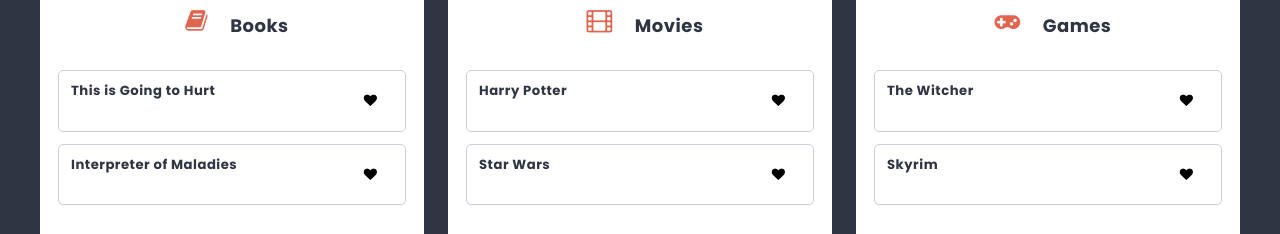
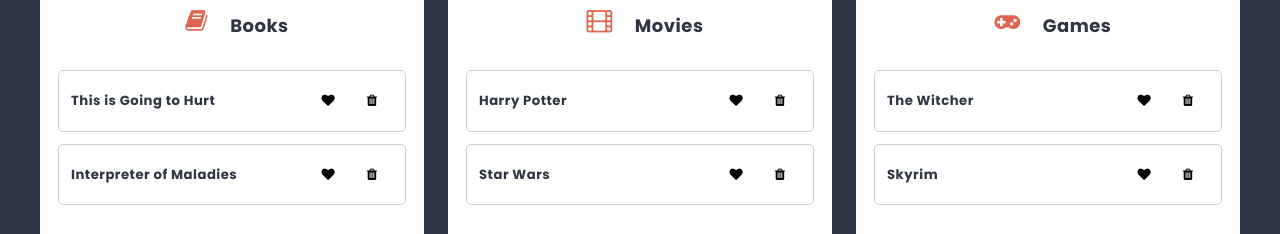
Before and after one commit to jollyzombie/react-to-do-app, a React (Create React App) app: page /list/1 in a window 1280 px wide. Shown: the part 461-695 px from the top of the page. Built offline with nearby package versions, Linux system fonts and the light colour scheme.

Commit message:
Add remove card func

```diff
--- a/src/components/Button/Button.js
+++ b/src/components/Button/Button.js
@@ -1,7 +1,7 @@
 import styles from './Button.module.scss';
 
-const Button = (props) => {
-  return <button className={styles.button}>{props.children}</button>;
+const Button = ({ children }) => {
+  return <button className={styles.button}>{children}</button>;
 };
 
 export default Button;
--- a/src/components/Card/Card.js
+++ b/src/components/Card/Card.js
@@ -2,23 +2,33 @@ import styles from './Card.module.scss';
 import clsx from 'clsx';
 
 import { useDispatch } from 'react-redux';
-import { toggleCardFavorite } from '../../redux/cardsRedux';
+import { toggleCardFavorite, removeCard } from '../../redux/cardsRedux';
 
-const Card = (props) => {
+const Card = ({ id, title, isFavorite }) => {
   const dispatch = useDispatch();
 
-  const handleClick = (e) => {
+  const handleClickFavorite = (e) => {
     e.preventDefault();
-    dispatch(toggleCardFavorite(props.id));
+    dispatch(toggleCardFavorite(id));
+  };
+
+  const handleClickRemove = (e) => {
+    e.preventDefault();
+    dispatch(removeCard(id));
   };
 
   return (
     <div>
       <li className={styles.card}>
-        {props.title}
-        <button className={styles.favButton} onClick={handleClick}>
-          <span className={clsx('fa fa-heart', props.isFavorite && styles.isFavorite)}></span>
+        {title}
+        <div>
+        <button className={styles.favButton} onClick={handleClickFavorite}>
+          <span className={clsx('fa fa-heart', isFavorite && styles.isFavorite)}></span>
         </button>
+        <button className={styles.favButton} onClick={handleClickRemove}>
+          <span className="fa fa-trash"></span>
+        </button>
+        </div>
       </li>
     </div>
   );
--- a/src/components/Card/Card.module.scss
+++ b/src/components/Card/Card.module.scss
@@ -1,4 +1,5 @@
 @import '../../styles/settings.scss';
+
 
 .card {
   position: relative;
@@ -8,20 +9,26 @@
   margin: 0 0 $base-size 0;
   border-radius: $radius;
   display: flex;
+  align-items: center;
   justify-content: space-between;
   font-weight: bold;
-}
+
 
   .favButton {
     border: none;
     cursor: pointer;
     background: none;
-  border-radius: $radius;
 
     &:hover {
       color: $color-success;
       transition: $transition;
     }
+  }
+
+  .removeButton {
+    border: none;
+    cursor: pointer;
+    background: none;
   }
 
   .isFavorite {
@@ -33,3 +40,4 @@
       transition: $transition;
     }
   }
+}
--- a/src/components/CardForm/CardForm.js
+++ b/src/components/CardForm/CardForm.js
@@ -13,7 +13,7 @@ const CardForm = ({ columnId }) => {
 
   const handleSubmit = (e) => {
     e.preventDefault();
-    dispatch(addCard({ ...columnId, title }));
+    dispatch(addCard({ columnId, title }));
     setTitle('');
   };
 
--- a/src/components/Column/Column.js
+++ b/src/components/Column/Column.js
@@ -5,21 +5,21 @@ import CardForm from '../CardForm/CardForm';
 import { useSelector } from 'react-redux';
 import { getFilteredCards } from '../../redux/cardsRedux';
 
-const Column = (props) => {
-  const cards = useSelector((state) => getFilteredCards(state, props.id));
+const Column = ({ icon, title, id }) => {
+  const cards = useSelector((state) => getFilteredCards(state, id));
 
   return (
     <article className={styles.column}>
       <h2 className={styles.title}>
-        <span className={styles.icon + ` fa fa-` + props.icon} />
-        {props.title}
+        <span className={styles.icon + ` fa fa-` + icon} />
+        {title}
       </h2>
       <ul className={styles.cards}>
         {cards.map((card) => (
           <Card key={card.id} title={card.title} isFavorite={card.isFavorite} id={card.id} />
         ))}
       </ul>
-      <CardForm columnId={props.id} />
+      <CardForm columnId={id} />
     </article>
   );
 };
--- a/src/components/Container/Container.js
+++ b/src/components/Container/Container.js
@@ -1,7 +1,7 @@
 import styles from './Container.module.scss';
 
-const Container = (props) => {
-  return <div className={styles.container}>{props.children}</div>;
+const Container = ({ children }) => {
+  return <div className={styles.container}>{children}</div>;
 };
 
 export default Container;
--- a/src/components/PageTitle/PageTitle.js
+++ b/src/components/PageTitle/PageTitle.js
@@ -1,7 +1,7 @@
 import styles from './PageTitle.module.scss';
 
-const PageTitle = (props) => {
-  return <h2 className={styles.title}>{props.children}</h2>;
+const PageTitle = ({ children }) => {
+  return <h2 className={styles.title}>{children}</h2>;
 };
 
 export default PageTitle;
--- a/src/components/TextInput/TextInput.js
+++ b/src/components/TextInput/TextInput.js
@@ -1,7 +1,7 @@
 import styles from './TextInput.module.scss';
 
-const TextInput = (props) => {
-  return <input className={styles.input} value={props.value} onChange={props.onChange} placeholder={props.placeholder} type="text" />
+const TextInput = ({ value, onChange, placeholder }) => {
+  return <input className={styles.input} value={value} onChange={onChange} placeholder={placeholder} type='text' />;
 };
 
 export default TextInput;
--- a/src/redux/cardsRedux.js
+++ b/src/redux/cardsRedux.js
@@ -11,16 +11,21 @@ export const getAllFavoriteCards = (state) => state.cards.filter((card) => card.
 const createActionName = (actionName) => `app/cards/${actionName}`;
 const ADD_CARD = createActionName('ADD_CARD');
 const TOGGLE_CARD_FAVORITE = createActionName('TOGGLE_CARD_FAVORITE');
+const REMOVE_CARD = createActionName('REMOVE_CARD');
 
 // action creators
 export const addCard = (payload) => ({ type: ADD_CARD, payload });
 export const toggleCardFavorite = (payload) => ({ type: TOGGLE_CARD_FAVORITE, payload });
+export const removeCard = (payload) => ({ type: REMOVE_CARD, payload });
+
 const cardsReducer = (statePart = [], action) => {
   switch (action.type) {
     case ADD_CARD:
       return [...statePart, { ...action.payload, id: shortid() }];
     case TOGGLE_CARD_FAVORITE:
       return statePart.map((card) => (card.id === action.payload ? { ...card, isFavorite: !card.isFavorite } : card));
+    case REMOVE_CARD:
+      return statePart.filter((card) => card.id !== action.payload);
     default:
       return statePart;
   }
```
Lines whose indentation alone changed are shown as unchanged.
